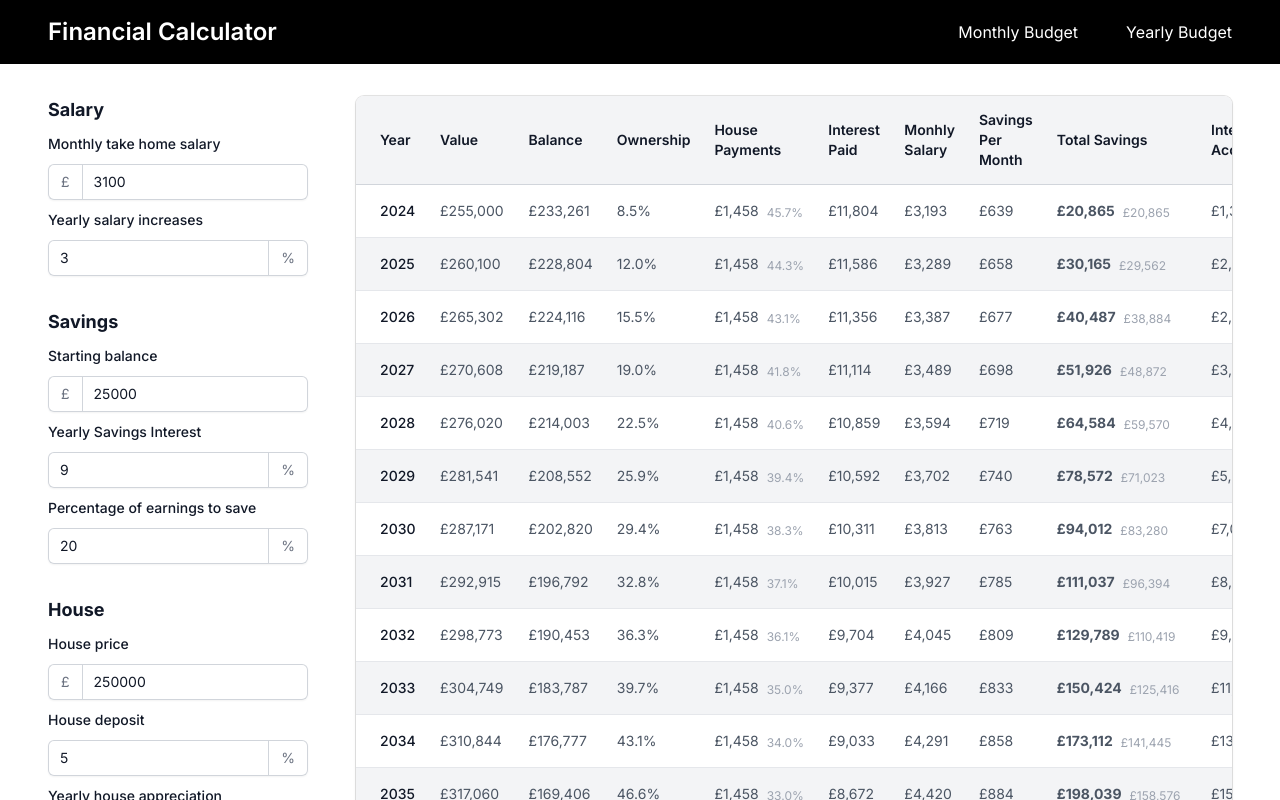
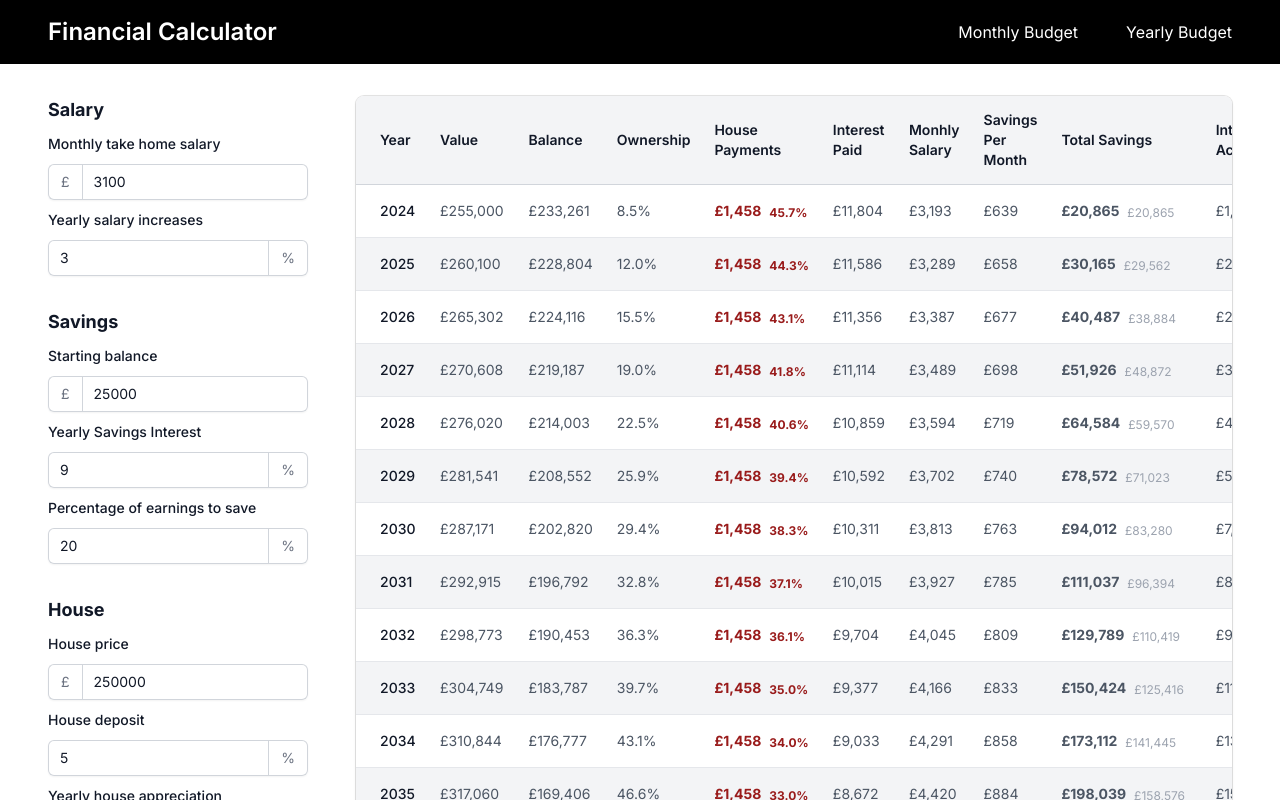
Before and after one commit to nasainsbury/budget, a Next.js app: page /house in a window 1280 px wide. Shown: the top 800 px of the page. Built offline with nearby package versions, Linux system fonts and the light colour scheme.

Commit message:
add red to housing

```diff
--- a/app/house/page.tsx
+++ b/app/house/page.tsx
@@ -363,7 +363,11 @@ export default function House() {
             </tr>
           </thead>
           <tbody className="divide-y divide-gray-200 bg-white">
-            {budget.map((result) => (
+            {budget.map((result) => {
+              const paymentPercetnage =
+                (result.mortgagePayment / result.salary) * 100;
+
+              return (
                 <tr
                   className="even:bg-gray-100 hover:bg-yellow-100"
                   key={result.year}
@@ -386,13 +390,23 @@ export default function House() {
                   </td>
                   <td className="whitespace-nowrap px-3 py-4 text-sm text-gray-600">
                     <div className="flex gap-x-2 items-end">
-                    <span>{formatValue(result.mortgagePayment)}</span>
-                    <span className="text-xs text-gray-400">
-                      {(
-                        (result.mortgagePayment / result.salary) *
-                        100
-                      ).toPrecision(3)}
-                      %
+                      <span
+                        className={`${
+                          paymentPercetnage > 30
+                            ? "text-red-800 font-bold"
+                            : "text-gray-600"
+                        }`}
+                      >
+                        {formatValue(result.mortgagePayment)}
+                      </span>
+                      <span
+                        className={`text-xs ${
+                          paymentPercetnage > 30
+                            ? "text-red-800 font-bold"
+                            : "text-gray-400"
+                        }`}
+                      >
+                        {paymentPercetnage.toPrecision(3)}%
                       </span>
                     </div>
                   </td>
@@ -403,7 +417,9 @@ export default function House() {
                     {formatValue(result.salary)}
                   </td>
                   <td className="whitespace-nowrap px-3 py-4 text-sm text-gray-600">
-                  {formatValue(result.salary * (settings.savingsPercent / 100))}
+                    {formatValue(
+                      result.salary * (settings.savingsPercent / 100)
+                    )}
                   </td>
                   <td className="whitespace-nowrap px-3 py-4 text-sm text-gray-600">
                     <div className="flex gap-x-2 items-end">
@@ -419,7 +435,8 @@ export default function House() {
                     {formatValue(result.savingsInterestAccrued)}
                   </td>
                 </tr>
-            ))}
+              );
+            })}
           </tbody>
         </table>
       </div>
```
Lines whose indentation alone changed are shown as unchanged.
